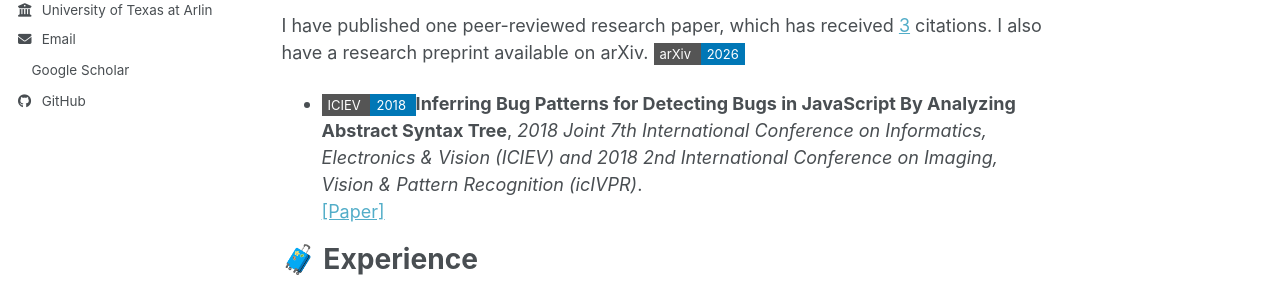
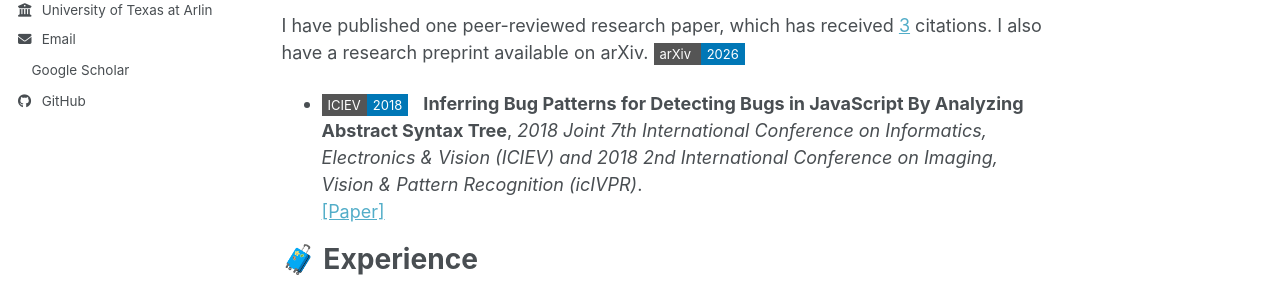
Before and after one commit to AfsanaTasnim/AfsanaTasnim.github.io, a Jekyll site: the page built from _pages/about.md, in a window 1280 px wide. Shown: the part 364-648 px from the top of the page. Built offline with Jekyll 4.4.1, drawn with Linux system fonts in a browser that asks for light colours; a style sheet for code colours, icons or effects is not loaded.

Commit message:
Update about.md

```diff
--- a/_pages/about.md
+++ b/_pages/about.md
@@ -16,15 +16,16 @@ I have published one peer-reviewed research paper, which has received [3](https:
 </span><span style="background:#0077b6; color:white; padding:3px 6px; font-size:13px;">
   2026
 </span>
+
 <ul>
   <li>
-    <span style="background:#555; color:white; padding:3px 6px; font-size:13px;">
-      ICIEV
-    </span><span style="background:#0077b6; color:white; padding:3px 6px; font-size:13px;">
-      2018
+    <span style="display:inline-block; margin-right:10px; white-space:nowrap;">
+      <span style="background:#555; color:white; padding:3px 6px; font-size:13px;">ICIEV</span><span style="background:#0077b6; color:white; padding:3px 6px; font-size:13px;">2018</span>
     </span>
+
     <strong>Inferring Bug Patterns for Detecting Bugs in JavaScript By Analyzing Abstract Syntax Tree</strong>,
     <em>2018 Joint 7th International Conference on Informatics, Electronics &amp; Vision (ICIEV) and 2018 2nd International Conference on Imaging, Vision &amp; Pattern Recognition (icIVPR)</em>.
+
     <br>
     <a href="https://www.researchgate.net/publication/331610435_Inferring_Bug_Patterns_for_Detecting_Bugs_in_JavaScript_By_Analyzing_Abstract_Syntax_Tree">[Paper]</a>
   </li>
```
